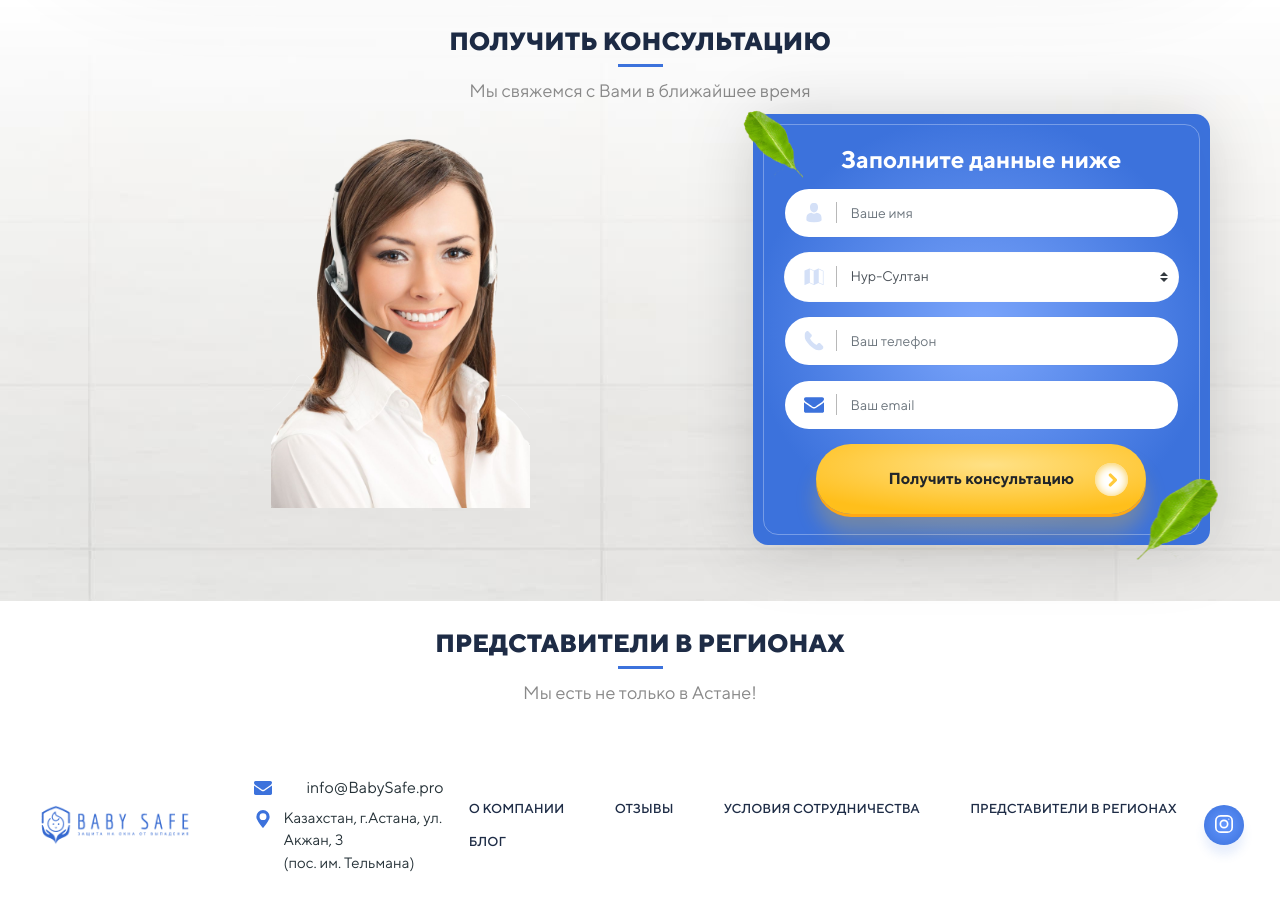
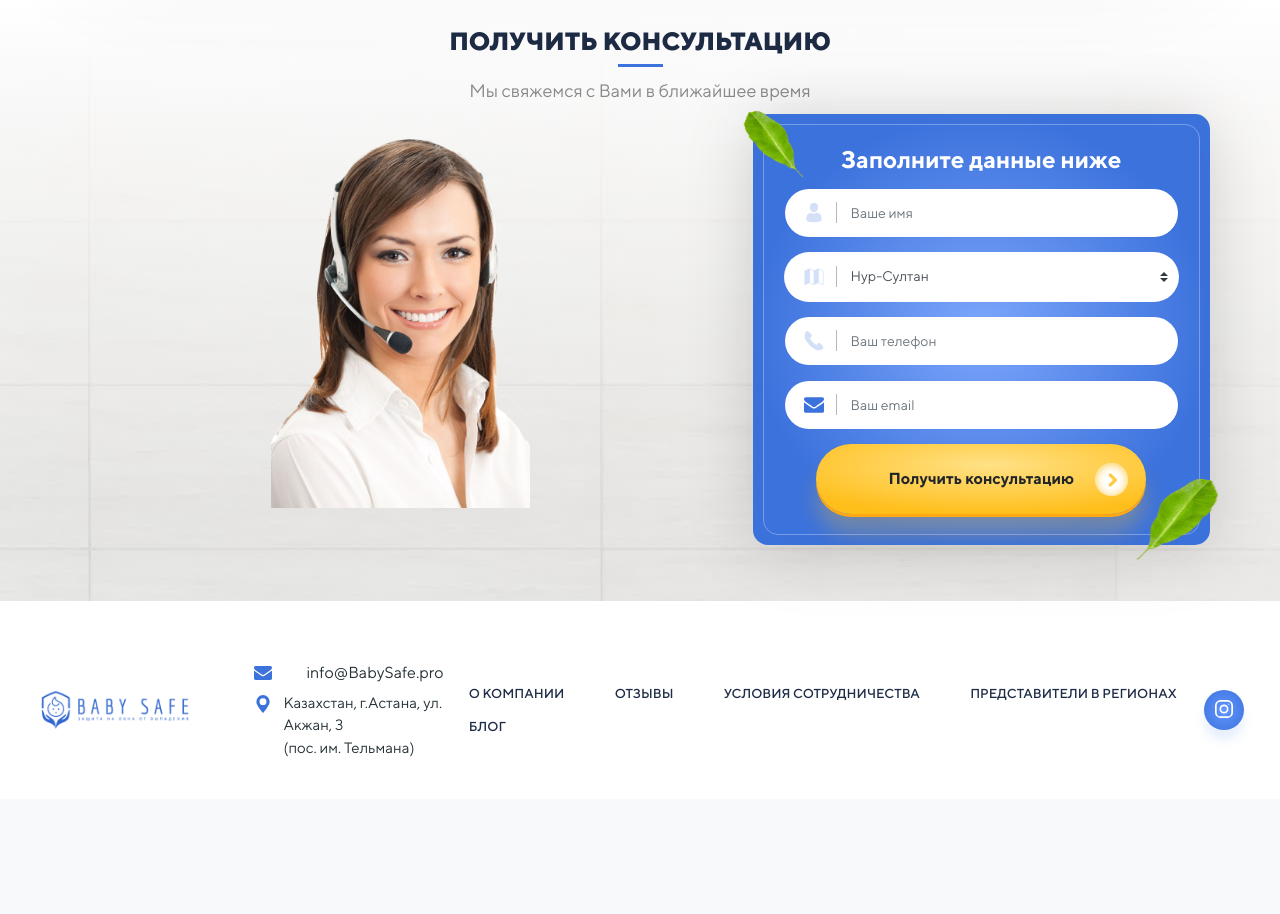
Before and after one commit to maximum454/babysafe.pro, a PHP site: page /about.php in a window 1280 px wide. Shown: the part 3491-4405 px from the top of the page. After the commit the page ends 4248 px from the top, so only its background shows below. Run offline with PHP 8.4, Linux system fonts and the light colour scheme; data that the repository does not hold is empty; some web fonts are replaced.

Commit message:
убрал "Представители в регионах"

```diff
--- a/about.php
+++ b/about.php
@@ -292,17 +292,7 @@
 
 
 
-<section id="regions">
-<div class="container">
-    <h2 class="hdr">Представители в регионах</h2>
-    <div class="hr"></div>
-    <div class="hdr-gray">Мы есть не только в Астане!</div>
 
-</div>
-<div id="map-regions">
-<script type="text/javascript" charset="utf-8" async src="https://api-maps.yandex.ru/services/constructor/1.0/js/?um=constructor%3Abe81f4838e25e39db47516c458bd2002773c36e04ec5419a7b2d805a0a0b0040&amp;width=100%25&amp;height=400&amp;lang=ru_RU&amp;scroll=false"></script>
-</div>
-</section>
     </main>
 
 <? include('./footer.php');?>
```
